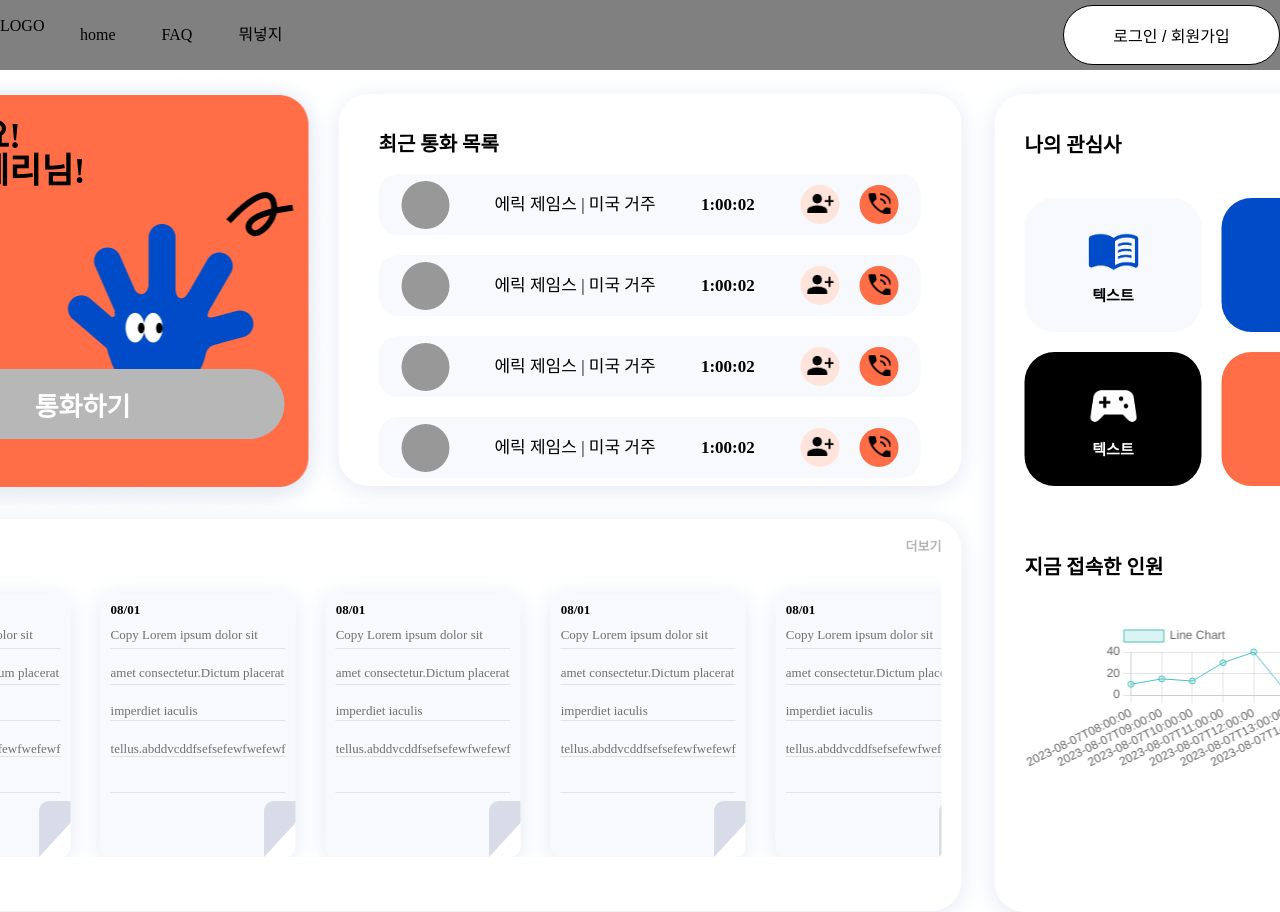
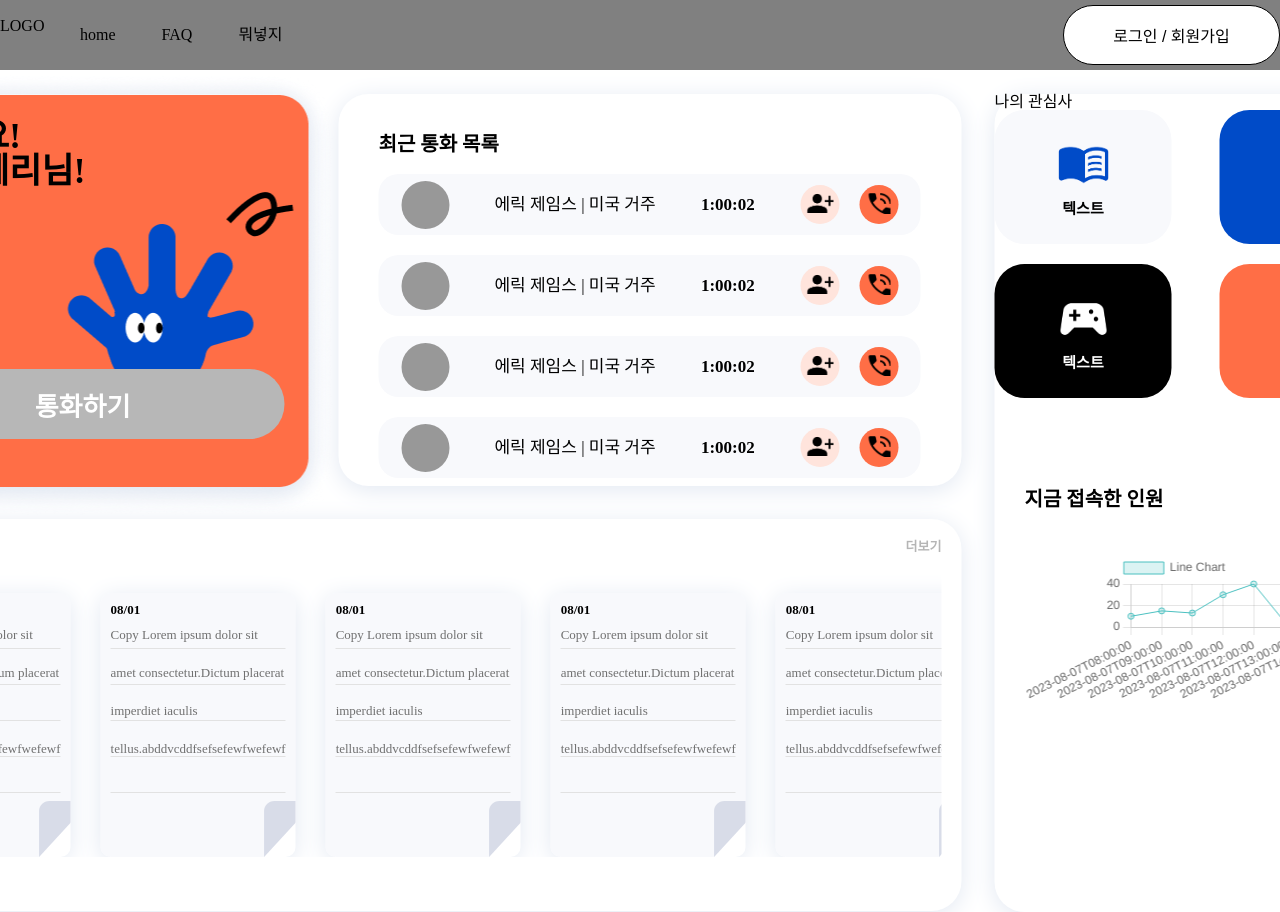
Before and after one commit to project-teamIP/hey-hi-fe, a React (Create React App) app: page /dashboard in a window 1280 px wide. Shown: the top 912 px of the page. Built offline with nearby package versions, Linux system fonts and the light colour scheme.

Commit message:
💄 style: dashboard-interest 컴포넌트 분리

```diff
--- a/src/components/dashboard/interest/Interest.tsx
+++ b/src/components/dashboard/interest/Interest.tsx
@@ -1,7 +1,8 @@
 import React from "react";
-import styled from "styled-components";
+import * as S from "./style";
 import DashBoardBox from "../DashBoardBox";
 import LineChart from "./LineChart";
+import InterestSelect from "./InterestSelect";
 
 const Interest: React.FC = () => {
   const data = [10, 15, 13, 30, 40, 5];
@@ -17,105 +18,15 @@ const Interest: React.FC = () => {
 
   return (
     <DashBoardBox size="interest">
-      <InterestWrapper>
-        <div>
-          <h3>나의 관심사</h3>
-          <InterestBoxContainer>
-            <InterestBox>
-              <ImageBox>
-                <img src={require("../../../assets/images/book.png")} alt="book" />
-              </ImageBox>
-              <p>텍스트</p>
-            </InterestBox>
-            <InterestBox style={{ backgroundColor: "#004BC8", color: "#FFFFFF" }}>
-              <ImageBox>
-                <img src={require("../../../assets/images/movie.png")} alt="movie" />
-              </ImageBox>
-              <p>텍스트</p>
-            </InterestBox>
-            <InterestBox style={{ backgroundColor: "#000000", color: "#FFFFFF" }}>
-              <ImageBox>
-                <img src={require("../../../assets/images/game.png")} alt="game" />
-              </ImageBox>
-              <p>텍스트</p>
-            </InterestBox>
-            <InterestBox style={{ backgroundColor: "#FF6E46" }}>
-              <ImageBox style={{ width: "48px", height: "48px" }}>
-                <img src={require("../../../assets/images/sport.png")} alt="sport" />
-              </ImageBox>
-              <p>텍스트</p>
-            </InterestBox>
-          </InterestBoxContainer>
-        </div>
-        <ChartBox>
+      <InterestSelect />
+      <S.InterestWrapper>
+        <S.ChartBox>
           <h3>지금 접속한 인원</h3>
           <LineChart data={data} labels={labels} />
-        </ChartBox>
-      </InterestWrapper>
+        </S.ChartBox>
+      </S.InterestWrapper>
     </DashBoardBox>
   );
 };
 
-const InterestBox = styled.div`
-  background-color: #f8f9fc;
-  width: 177px;
-  height: 134px;
-  border-radius: 30px;
-  display: flex;
-  flex-direction: column;
-  justify-content: center;
-  gap: 10px;
-  align-items: center;
-
-  p {
-    font-size: 15px;
-    font-weight: 600;
-  }
-`;
-
-const InterestBoxContainer = styled.div`
-  display: grid;
-  grid-template-rows: auto auto; /* 2개의 자동 크기 행 생성 */
-  grid-template-columns: auto auto; /* 2개의 자동 크기 열 생성 */
-  gap: 20px; /* 그리드 아이템 사이의 간격 설정 */
-`;
-
-const InterestWrapper = styled.div`
-  margin: 40px 20px 10px 20px;
-  margin-left: 30px;
-  gap: 20px;
-  display: flex;
-  flex-direction: column;
-  align-items: flex-start;
-
-  h3 {
-    font-size: 20px;
-    font-weight: 600;
-    margin-bottom: 40px;
-    line-height: 23.87px;
-  }
-`;
-
-const ImageBox = styled.div`
-  width: 54px;
-  height: 54px;
-
-  img {
-    max-width: 100%;
-    height: auto;
-    size: cover;
-    top: 0;
-    left: 0;
-  }
-`;
-
-const ChartBox = styled.div`
-  margin-top: 50px;
-  h3 {
-    font-size: 20px;
-    font-weight: 600;
-    margin-bottom: 40px;
-    line-height: 23.87px;
-  }
-`;
 export default Interest;
--- /dev/null
+++ b/src/components/dashboard/interest/InterestSelect.tsx
@@ -0,0 +1,39 @@
+import React from "react";
+import styled from "styled-components";
+import * as S from "./style";
+
+const InterestSelect = () => {
+  return (
+    <div>
+      <h3>나의 관심사</h3>
+      <S.InterestBoxContainer>
+        <S.InterestBox>
+          <S.ImageBox>
+            <img src={require("../../../assets/images/book.png")} alt="book" />
+          </S.ImageBox>
+          <p>텍스트</p>
+        </S.InterestBox>
+        <S.InterestBox style={{ backgroundColor: "#004BC8", color: "#FFFFFF" }}>
+          <S.ImageBox>
+            <img src={require("../../../assets/images/movie.png")} alt="movie" />
+          </S.ImageBox>
+          <p>텍스트</p>
+        </S.InterestBox>
+        <S.InterestBox style={{ backgroundColor: "#000000", color: "#FFFFFF" }}>
+          <S.ImageBox>
+            <img src={require("../../../assets/images/game.png")} alt="game" />
+          </S.ImageBox>
+          <p>텍스트</p>
+        </S.InterestBox>
+        <S.InterestBox style={{ backgroundColor: "#FF6E46" }}>
+          <S.ImageBox style={{ width: "48px", height: "48px" }}>
+            <img src={require("../../../assets/images/sport.png")} alt="sport" />
+          </S.ImageBox>
+          <p>텍스트</p>
+        </S.InterestBox>
+      </S.InterestBoxContainer>
+    </div>
+  );
+};
+
+export default InterestSelect;
--- /dev/null
+++ b/src/components/dashboard/interest/style.ts
@@ -0,0 +1,64 @@
+import styled from "styled-components";
+
+export const InterestBox = styled.div`
+  background-color: #f8f9fc;
+  width: 177px;
+  height: 134px;
+  border-radius: 30px;
+  display: flex;
+  flex-direction: column;
+  justify-content: center;
+  gap: 10px;
+  align-items: center;
+
+  p {
+    font-size: 15px;
+    font-weight: 600;
+  }
+`;
+
+export const InterestBoxContainer = styled.div`
+  display: grid;
+  grid-template-rows: auto auto; /* 2개의 자동 크기 행 생성 */
+  grid-template-columns: auto auto; /* 2개의 자동 크기 열 생성 */
+  gap: 20px; /* 그리드 아이템 사이의 간격 설정 */
+`;
+
+export const InterestWrapper = styled.div`
+  margin: 40px 20px 10px 20px;
+  margin-left: 30px;
+  gap: 20px;
+  display: flex;
+  flex-direction: column;
+  align-items: flex-start;
+
+  h3 {
+    font-size: 20px;
+    font-weight: 600;
+    margin-bottom: 40px;
+    line-height: 23.87px;
+  }
+`;
+
+export const ImageBox = styled.div`
+  width: 54px;
+  height: 54px;
+
+  img {
+    max-width: 100%;
+    height: auto;
+    size: cover;
+    top: 0;
+    left: 0;
+  }
+`;
+
+export const ChartBox = styled.div`
+  margin-top: 50px;
+  h3 {
+    font-size: 20px;
+    font-weight: 600;
+    margin-bottom: 40px;
+    line-height: 23.87px;
+  }
+`;
```
